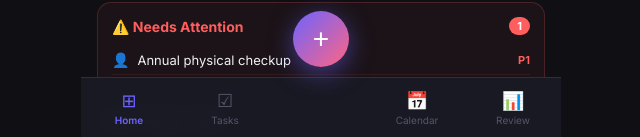
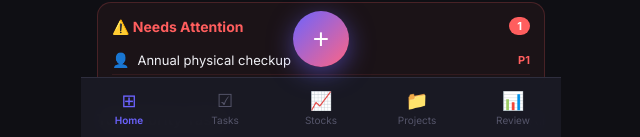
Before and after one commit to oceantradeservicesllc-beep/secretary-ai, a React (Vite) app: page / in a window 1280 px wide. Shown: the part 663-800 px from the top of the page, without its empty margins (319-959 px from the left). Built offline with nearby package versions, Linux system fonts and the light colour scheme; no server answers; the database is empty.

Commit message:
Update App.jsx

```diff
--- a/src/App.jsx
+++ b/src/App.jsx
@@ -1,4 +1,3 @@
-// src/App.jsx
 import { StoreProvider, useStore } from './store/store.jsx'
 import Dashboard from './screens/Dashboard.jsx'
 import AddTask from './screens/AddTask.jsx'
@@ -8,26 +7,28 @@ import Projects, { ProjectDetail } from './screens/Projects.jsx'
 import Calendar from './screens/Calendar.jsx'
 import Review from './screens/Review.jsx'
 import Settings from './screens/Settings.jsx'
+import Stocks from './screens/Stocks.jsx'
 import { C } from './utils/helpers.js'
 
 const TABS = [
-  { k:'dashboard', i:'⊞', l:'Home'     },
-  { k:'tasks',     i:'☑', l:'Tasks'    },
-  { k:'projects',  i:'📁',l:'Projects' },
-  { k:'calendar',  i:'📅',l:'Calendar' },
-  { k:'review',    i:'📊',l:'Review'   },
+  { k:'dashboard', i:'⊞', l:'Home'    },
+  { k:'tasks',     i:'☑', l:'Tasks'   },
+  { k:'stocks',    i:'📈',l:'Stocks'  },
+  { k:'projects',  i:'📁',l:'Projects'},
+  { k:'review',    i:'📊',l:'Review'  },
 ]
 
 const TITLES = {
   dashboard:'Secretary AI', tasks:'All Tasks', addTask:'New Task',
   task:'Task Detail', projects:'Projects', project:'Project',
   calendar:'Calendar', review:'Weekly Review', settings:'Settings',
-  category:'Category', priority:'Priority',
+  category:'Category', priority:'Priority', stocks:'Stock Intelligence',
 }
 
 const BACK = {
   task:'tasks', addTask:'dashboard', project:'projects',
   category:'dashboard', priority:'dashboard', settings:'dashboard',
+  calendar:'dashboard',
 }
 
 function Shell() {
@@ -39,22 +40,23 @@ function Shell() {
     task: TaskDetail, projects: Projects, project: ProjectDetail,
     calendar: Calendar, review: Review, settings: Settings,
     category: CategoryDetail, priority: PriorityDetail,
+    stocks: Stocks,
   }[screen] || Dashboard
 
   return (
     <div style={{maxWidth:480,margin:'0 auto',minHeight:'100vh',background:C.bg,position:'relative'}}>
+      <style>{`@keyframes pulse{0%,100%{opacity:1}50%{opacity:0.3}}`}</style>
 
       {/* Top bar */}
       <div style={{position:'sticky',top:0,zIndex:100,background:`${C.bg}ee`,backdropFilter:'blur(12px)',borderBottom:`1px solid ${C.border}`,padding:'12px 16px 10px'}}>
         <div style={{display:'flex',alignItems:'center',gap:12}}>
-          {!isTab && (
+          {!isTab&&(
             <button onClick={()=>go(BACK[screen]||'dashboard')} style={{background:C.surface,border:'none',borderRadius:8,width:32,height:32,cursor:'pointer',color:C.textSec,fontSize:20,display:'flex',alignItems:'center',justifyContent:'center'}}>‹</button>
           )}
           <h1 style={{color:C.text,fontSize:screen==='dashboard'?24:17,fontWeight:700,flex:1,letterSpacing:screen==='dashboard'?'-0.5px':'normal'}}>
             {TITLES[screen]||'Secretary AI'}
           </h1>
-          {/* Sync indicator */}
-          {syncing && (
+          {syncing&&(
             <div style={{display:'flex',alignItems:'center',gap:4,color:C.textMuted,fontSize:11}}>
               <div style={{width:6,height:6,borderRadius:'50%',background:C.accent,animation:'pulse 1s infinite'}}/>
               syncing
@@ -64,21 +66,20 @@ function Shell() {
         </div>
       </div>
 
-      <style>{`@keyframes pulse { 0%,100%{opacity:1} 50%{opacity:0.3} }`}</style>
-
       {/* Content */}
       <div style={{paddingTop:12,paddingBottom:80}}>
         <Screen/>
       </div>
 
-      {/* FAB */}
-      <button onClick={()=>go('addTask')} style={{position:'fixed',bottom:70,left:'50%',transform:'translateX(-50%)',width:56,height:56,borderRadius:'50%',background:`linear-gradient(135deg,${C.accent},${C.pink})`,border:'none',color:'#fff',fontSize:28,cursor:'pointer',boxShadow:`0 6px 24px rgba(108,99,255,0.5)`,zIndex:200,display:'flex',alignItems:'center',justifyContent:'center',lineHeight:1}}>+</button>
+      {/* FAB — hide on stocks screen */}
+      {screen !== 'stocks' && (
+        <button onClick={()=>go('addTask')} style={{position:'fixed',bottom:70,left:'50%',transform:'translateX(-50%)',width:56,height:56,borderRadius:'50%',background:`linear-gradient(135deg,${C.accent},${C.pink})`,border:'none',color:'#fff',fontSize:28,cursor:'pointer',boxShadow:`0 6px 24px rgba(108,99,255,0.5)`,zIndex:200,display:'flex',alignItems:'center',justifyContent:'center',lineHeight:1}}>+</button>
+      )}
 
       {/* Bottom nav */}
       <div style={{position:'fixed',bottom:0,left:'50%',transform:'translateX(-50%)',width:'100%',maxWidth:480,background:`${C.surface}f8`,backdropFilter:'blur(12px)',borderTop:`1px solid ${C.border}`,display:'flex',height:60,zIndex:100}}>
-        {TABS.map((tab,i) => {
+        {TABS.map((tab) => {
           const active = screen === tab.k
-          if (i===2) return <div key="gap" style={{flex:1}}/>
           return (
             <button key={tab.k} onClick={()=>go(tab.k)} style={{flex:1,background:'none',border:'none',cursor:'pointer',display:'flex',flexDirection:'column',alignItems:'center',justifyContent:'center',gap:3,color:active?C.accent:C.textMuted,fontFamily:'Inter,sans-serif'}}>
               <span style={{fontSize:18}}>{tab.i}</span>
```
